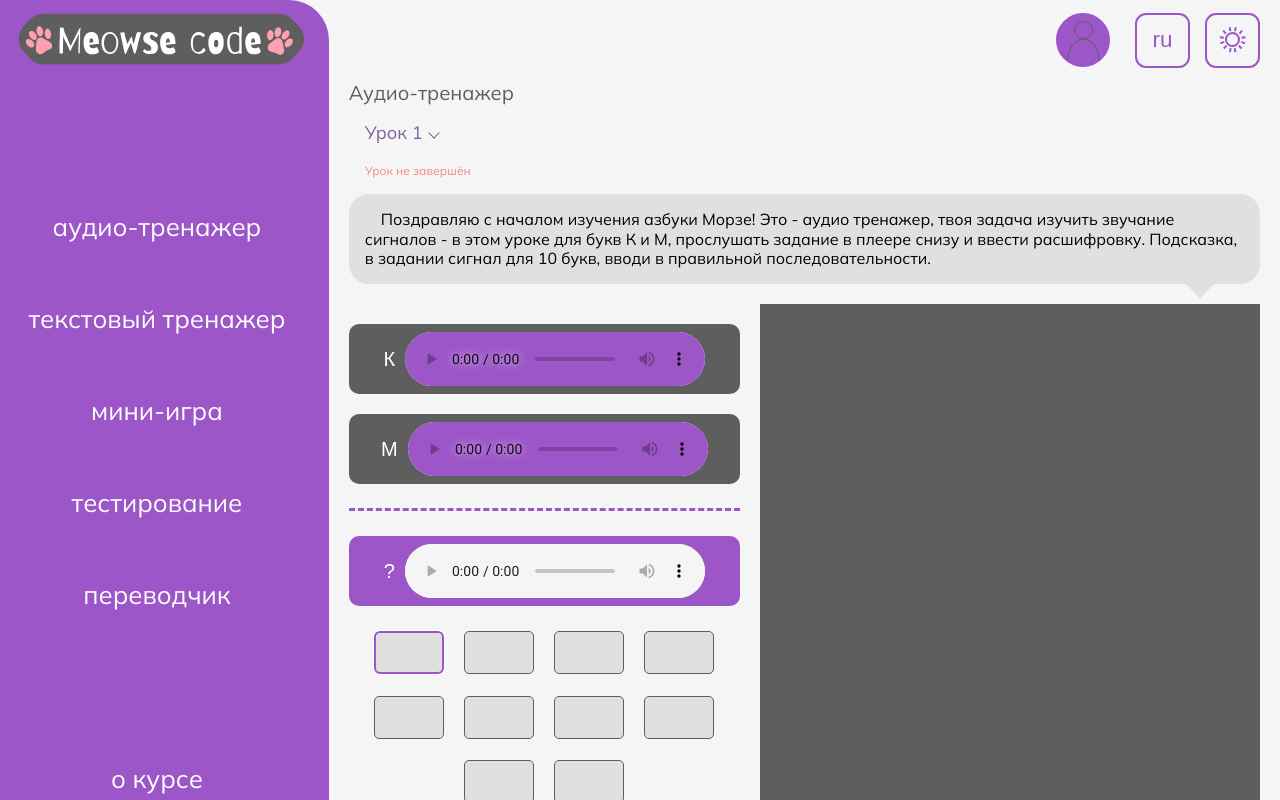
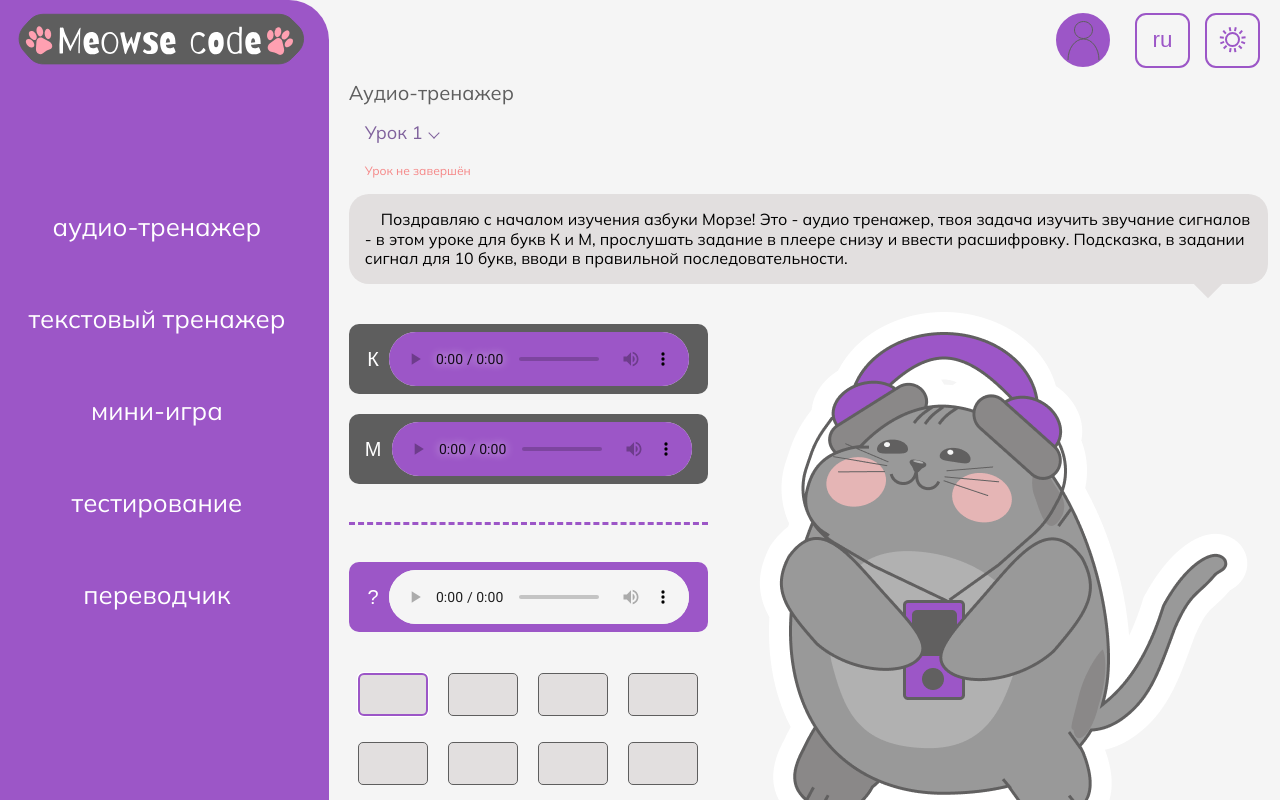
Before and after one commit to PronkoEvgeniya/meowse-code, a React (Create React App) app: page /audio/1 in a window 1280 px wide. Shown: the top 800 px of the page. Built offline with nearby package versions, Linux system fonts and the light colour scheme.

Commit message:
feat: add mascot to trainers

```diff
--- a/src/components/lessonContent/index.scss
+++ b/src/components/lessonContent/index.scss
@@ -45,7 +45,7 @@ $red: rgb(245, 135, 135);
     display: grid;
     gap: 0 20px;
     padding: 20px 0;
-    grid-template-columns: 1fr max-content;
+    grid-template-columns: 1fr auto;
     grid-template-rows: repeat(4, max-content);
 
     .symbols,
@@ -115,9 +115,7 @@ $red: rgb(245, 135, 135);
     .mascot {
       grid-column: 2 / 3;
       grid-row: 1 / 5;
-      width: 500px;
-      height: 500px;
-      background-color: $grey;
+      height: auto;
     }
   }
 }
--- a/src/components/lessonContent/index.tsx
+++ b/src/components/lessonContent/index.tsx
@@ -6,7 +6,8 @@ import { tasks } from '../../assets/audio/tasks';
 import { audio } from '../../assets/audio/symbols';
 import { useTranslation, Trans } from 'react-i18next';
 import { ICompletedLessons } from '../../app/store/actionTypes';
-import img from '../../assets/images/audio-meows.png';
+import audioCat from '../../assets/images/audio-meows.png';
+import textCat from '../../assets/images/text-meows.png';
 import { AudioBtn } from '../audioButton';
 import { Lang, nullAudioLesson, nullTextLesson, Trainers } from '../../types/constants';
 import './index.scss';
@@ -94,7 +95,7 @@ export const LessonContent = ({ data, type }: ILessonProps) => {
         <hr className="decorative-line" />
         <div className="tasks">{taskElement}</div>
         <AnswerField answer={answer} score={score} type={type} />
-        <div className="mascot"></div>
+        <img src={type === Trainers.audio ? audioCat : textCat} alt="cat" className="mascot"/>
       </div>
     </div>
   );
```
Also changed, not shown: src/assets/images/text-meows.png (added).
